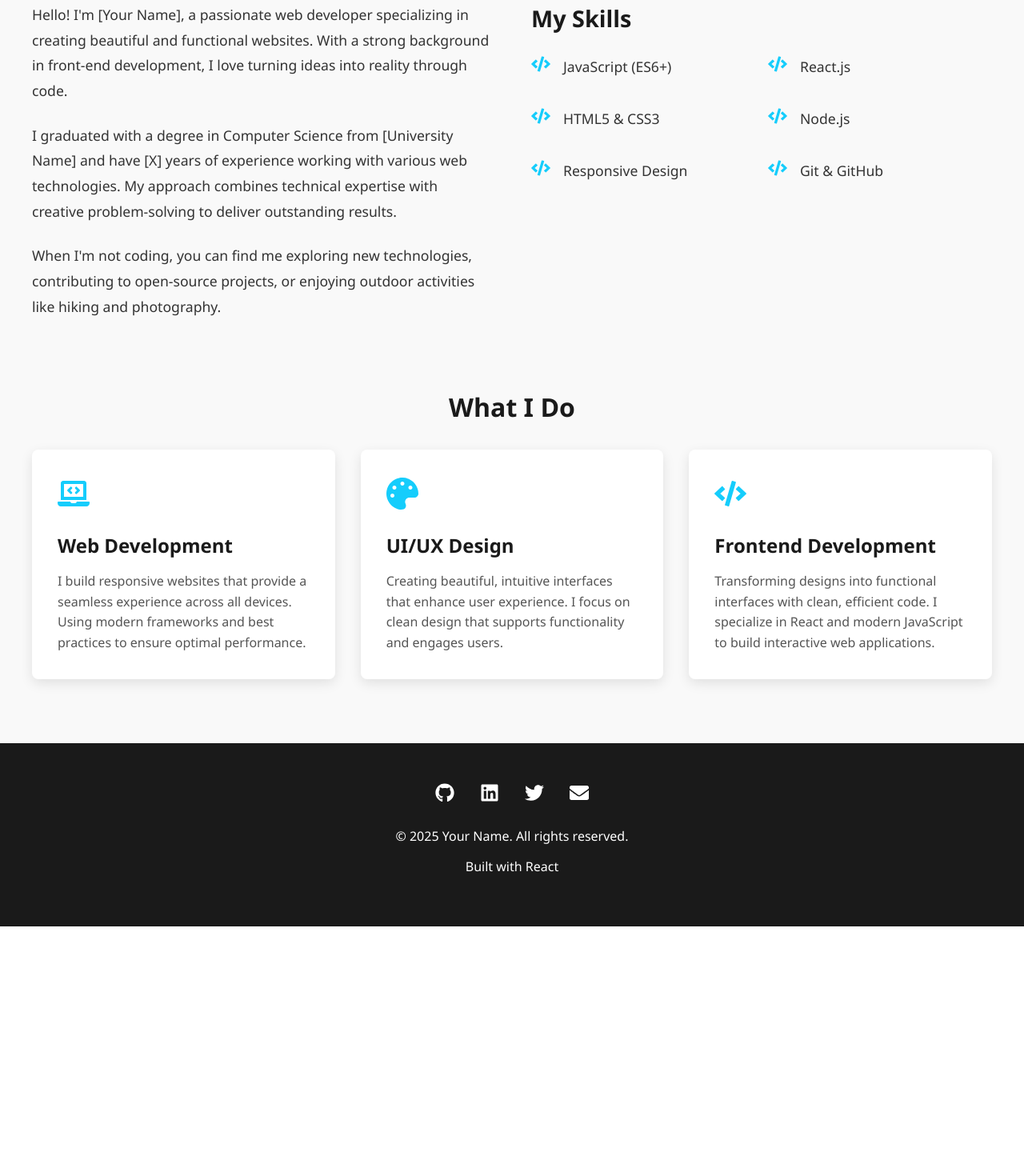
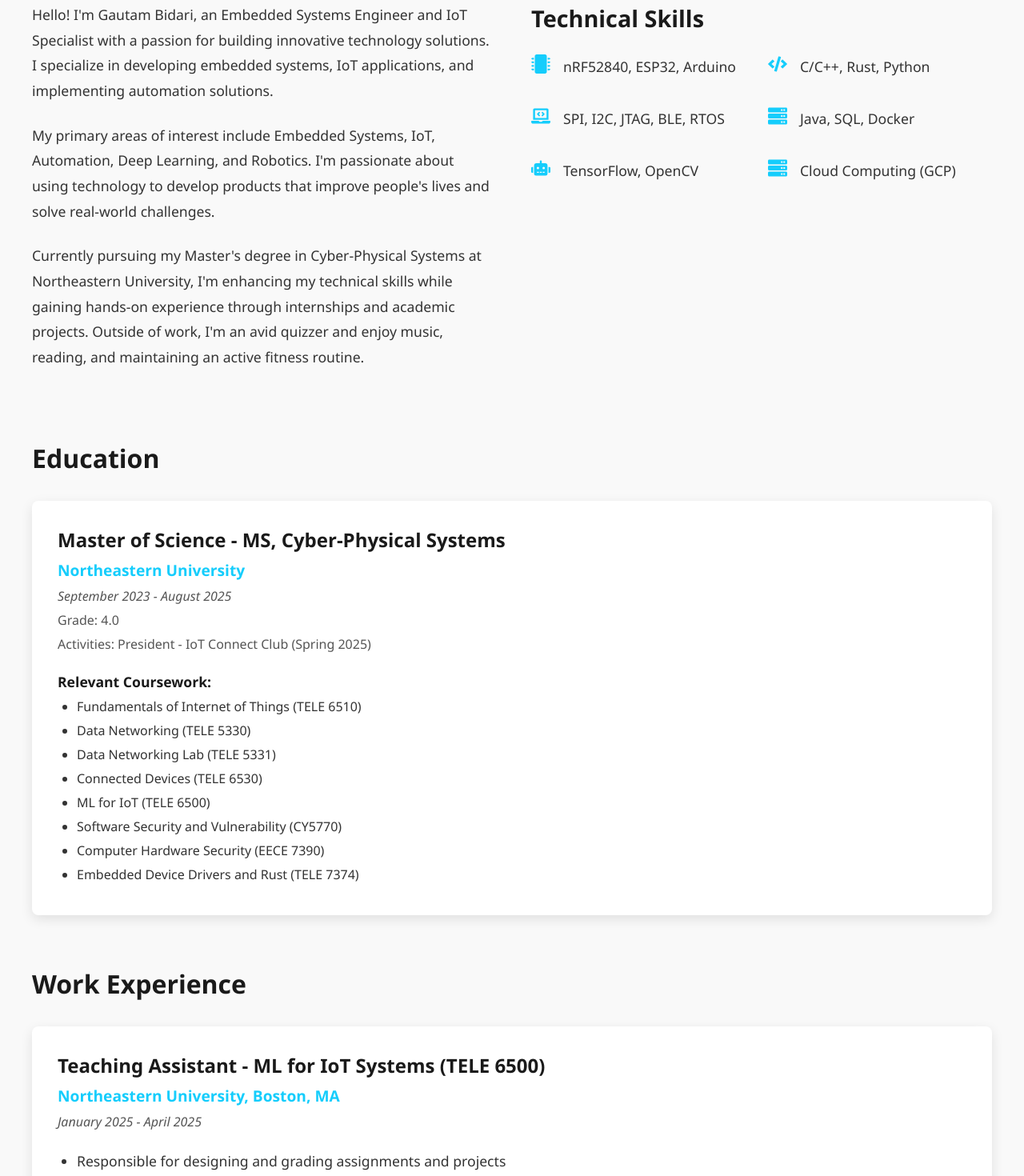
Before and after one commit to Gau17/react-portfolio, a React (Create React App) app: page /about in a window 1280 px wide. Shown: the part 260-1730 px from the top of the page at 80% size. Before the commit the page ends 1418 px from the top, so only its background shows below. Built offline with nearby package versions, Linux system fonts and the light colour scheme.

Commit message:
Update portfolio with personalized content and projects

```diff
--- a/src/pages/About.jsx
+++ b/src/pages/About.jsx
@@ -1,6 +1,6 @@
 import React from 'react';
 import styled from 'styled-components';
-import { FaCode, FaPalette, FaLaptopCode } from 'react-icons/fa';
+import { FaCode, FaLaptopCode, FaServer, FaMicrochip, FaRobot } from 'react-icons/fa';
 
 const AboutContainer = styled.div`
   padding: 5rem 2rem;
@@ -70,57 +70,126 @@ const SkillName = styled.p`
   color: #333;
 `;
 
-const ServicesSection = styled.div`
+const SectionContainer = styled.div`
   margin-top: 4rem;
   max-width: 1200px;
   margin: 4rem auto 0;
 `;
 
-const ServicesTitle = styled.h3`
+const SectionTitle = styled.h3`
   font-size: 2rem;
-  text-align: center;
   margin-bottom: 2rem;
   color: #1a1a1a;
 `;
 
-const ServicesGrid = styled.div`
-  display: grid;
-  grid-template-columns: repeat(3, 1fr);
-  grid-gap: 2rem;
-
-  @media screen and (max-width: 768px) {
-    grid-template-columns: 1fr;
-  }
+const ExperienceContainer = styled.div`
+  display: flex;
+  flex-direction: column;
+  gap: 2rem;
 `;
 
-const ServiceCard = styled.div`
+const ExperienceItem = styled.div`
   background: #fff;
   padding: 2rem;
   border-radius: 8px;
   box-shadow: 0 5px 15px rgba(0, 0, 0, 0.1);
-  transition: transform 0.3s ease;
-
-  &:hover {
-    transform: translateY(-10px);
-  }
 `;
 
-const ServiceIcon = styled.div`
-  font-size: 2.5rem;
-  margin-bottom: 1rem;
-  color: #15cdfc;
+const ExperienceHeader = styled.div`
+  margin-bottom: 1.5rem;
 `;
 
-const ServiceTitle = styled.h4`
+const ExperienceTitle = styled.h4`
   font-size: 1.5rem;
-  margin-bottom: 1rem;
   color: #1a1a1a;
+  margin-bottom: 0.5rem;
 `;
 
-const ServiceDescription = styled.p`
+const ExperienceCompany = styled.h5`
+  font-size: 1.2rem;
+  color: #15cdfc;
+  margin-bottom: 0.5rem;
+`;
+
+const ExperienceDate = styled.p`
   font-size: 1rem;
   color: #555;
+  font-style: italic;
+`;
+
+const ExperienceDescription = styled.ul`
+  padding-left: 1.5rem;
+`;
+
+const ExperiencePoint = styled.li`
+  font-size: 1.1rem;
+  color: #333;
+  margin-bottom: 0.75rem;
   line-height: 1.6;
+`;
+
+const EducationContainer = styled.div`
+  display: flex;
+  flex-direction: column;
+  gap: 2rem;
+`;
+
+const EducationItem = styled.div`
+  background: #fff;
+  padding: 2rem;
+  border-radius: 8px;
+  box-shadow: 0 5px 15px rgba(0, 0, 0, 0.1);
+`;
+
+const EducationHeader = styled.div`
+  margin-bottom: 1.5rem;
+`;
+
+const EducationDegree = styled.h4`
+  font-size: 1.5rem;
+  color: #1a1a1a;
+  margin-bottom: 0.5rem;
+`;
+
+const EducationInstitution = styled.h5`
+  font-size: 1.2rem;
+  color: #15cdfc;
+  margin-bottom: 0.5rem;
+`;
+
+const EducationDate = styled.p`
+  font-size: 1rem;
+  color: #555;
+  font-style: italic;
+  margin-bottom: 0.5rem;
+`;
+
+const EducationGrade = styled.p`
+  font-size: 1rem;
+  color: #555;
+  margin-bottom: 0.5rem;
+`;
+
+const EducationActivities = styled.p`
+  font-size: 1rem;
+  color: #555;
+  margin-bottom: 1rem;
+`;
+
+const CourseworkTitle = styled.h6`
+  font-size: 1.1rem;
+  color: #1a1a1a;
+  margin-bottom: 0.5rem;
+`;
+
+const CourseList = styled.ul`
+  padding-left: 1.5rem;
+`;
+
+const CourseItem = styled.li`
+  font-size: 1rem;
+  color: #333;
+  margin-bottom: 0.5rem;
 `;
 
 const About = () => {
@@ -130,104 +199,163 @@ const About = () => {
       <AboutContent>
         <AboutText>
           <AboutParagraph>
-            Hello! I'm [Your Name], a passionate web developer specializing in
-            creating beautiful and functional websites. With a strong background
-            in front-end development, I love turning ideas into reality through code.
+            Hello! I'm Gautam Bidari, an Embedded Systems Engineer and IoT Specialist with a passion
+            for building innovative technology solutions. I specialize in developing embedded systems,
+            IoT applications, and implementing automation solutions.
           </AboutParagraph>
           <AboutParagraph>
-            I graduated with a degree in Computer Science from [University Name]
-            and have [X] years of experience working with various web technologies.
-            My approach combines technical expertise with creative problem-solving
-            to deliver outstanding results.
+            My primary areas of interest include Embedded Systems, IoT, Automation, Deep Learning, and Robotics.
+            I'm passionate about using technology to develop products that improve people's lives and solve
+            real-world challenges.
           </AboutParagraph>
           <AboutParagraph>
-            When I'm not coding, you can find me exploring new technologies,
-            contributing to open-source projects, or enjoying outdoor activities
-            like hiking and photography.
+            Currently pursuing my Master's degree in Cyber-Physical Systems at Northeastern University,
+            I'm enhancing my technical skills while gaining hands-on experience through internships
+            and academic projects. Outside of work, I'm an avid quizzer and enjoy music, reading, and
+            maintaining an active fitness routine.
           </AboutParagraph>
         </AboutText>
 
         <SkillsSection>
-          <SkillsTitle>My Skills</SkillsTitle>
+          <SkillsTitle>Technical Skills</SkillsTitle>
           <SkillsList>
             <SkillItem>
               <SkillIcon>
-                <FaCode />
+                <FaMicrochip />
               </SkillIcon>
-              <SkillName>JavaScript (ES6+)</SkillName>
+              <SkillName>nRF52840, ESP32, Arduino</SkillName>
             </SkillItem>
             <SkillItem>
               <SkillIcon>
                 <FaCode />
               </SkillIcon>
-              <SkillName>React.js</SkillName>
+              <SkillName>C/C++, Rust, Python</SkillName>
             </SkillItem>
             <SkillItem>
               <SkillIcon>
-                <FaCode />
+                <FaLaptopCode />
               </SkillIcon>
-              <SkillName>HTML5 & CSS3</SkillName>
+              <SkillName>SPI, I2C, JTAG, BLE, RTOS</SkillName>
             </SkillItem>
             <SkillItem>
               <SkillIcon>
-                <FaCode />
+                <FaServer />
               </SkillIcon>
-              <SkillName>Node.js</SkillName>
+              <SkillName>Java, SQL, Docker</SkillName>
             </SkillItem>
             <SkillItem>
               <SkillIcon>
-                <FaCode />
+                <FaRobot />
               </SkillIcon>
-              <SkillName>Responsive Design</SkillName>
+              <SkillName>TensorFlow, OpenCV</SkillName>
             </SkillItem>
             <SkillItem>
               <SkillIcon>
-                <FaCode />
+                <FaServer />
               </SkillIcon>
-              <SkillName>Git & GitHub</SkillName>
+              <SkillName>Cloud Computing (GCP)</SkillName>
             </SkillItem>
           </SkillsList>
         </SkillsSection>
       </AboutContent>
 
-      <ServicesSection>
-        <ServicesTitle>What I Do</ServicesTitle>
-        <ServicesGrid>
-          <ServiceCard>
-            <ServiceIcon>
-              <FaLaptopCode />
-            </ServiceIcon>
-            <ServiceTitle>Web Development</ServiceTitle>
-            <ServiceDescription>
-              I build responsive websites that provide a seamless experience across
-              all devices. Using modern frameworks and best practices to ensure
-              optimal performance.
-            </ServiceDescription>
-          </ServiceCard>
+      <SectionContainer>
+        <SectionTitle>Education</SectionTitle>
+        <EducationContainer>
+          <EducationItem>
+            <EducationHeader>
+              <EducationDegree>Master of Science - MS, Cyber-Physical Systems</EducationDegree>
+              <EducationInstitution>Northeastern University</EducationInstitution>
+              <EducationDate>September 2023 - August 2025</EducationDate>
+              <EducationGrade>Grade: 4.0</EducationGrade>
+              <EducationActivities>Activities: President - IoT Connect Club (Spring 2025)</EducationActivities>
+            </EducationHeader>
+            <CourseworkTitle>Relevant Coursework:</CourseworkTitle>
+            <CourseList>
+              <CourseItem>Fundamentals of Internet of Things (TELE 6510)</CourseItem>
+              <CourseItem>Data Networking (TELE 5330)</CourseItem>
+              <CourseItem>Data Networking Lab (TELE 5331)</CourseItem>
+              <CourseItem>Connected Devices (TELE 6530)</CourseItem>
+              <CourseItem>ML for IoT (TELE 6500)</CourseItem>
+              <CourseItem>Software Security and Vulnerability (CY5770)</CourseItem>
+              <CourseItem>Computer Hardware Security (EECE 7390)</CourseItem>
+              <CourseItem>Embedded Device Drivers and Rust (TELE 7374)</CourseItem>
+            </CourseList>
+          </EducationItem>
+        </EducationContainer>
+      </SectionContainer>
 
-          <ServiceCard>
-            <ServiceIcon>
-              <FaPalette />
-            </ServiceIcon>
-            <ServiceTitle>UI/UX Design</ServiceTitle>
-            <ServiceDescription>
-              Creating beautiful, intuitive interfaces that enhance user experience.
-              I focus on clean design that supports functionality and engages users.
-            </ServiceDescription>
-          </ServiceCard>
+      <SectionContainer>
+        <SectionTitle>Work Experience</SectionTitle>
+        <ExperienceContainer>
+          <ExperienceItem>
+            <ExperienceHeader>
+              <ExperienceTitle>Teaching Assistant - ML for IoT Systems (TELE 6500)</ExperienceTitle>
+              <ExperienceCompany>Northeastern University, Boston, MA</ExperienceCompany>
+              <ExperienceDate>January 2025 - April 2025</ExperienceDate>
+            </ExperienceHeader>
+            <ExperienceDescription>
+              <ExperiencePoint>Responsible for designing and grading assignments and projects</ExperiencePoint>
+              <ExperiencePoint>Conducted weekly lab sessions using Python and frameworks like SKTime and SKForecast</ExperiencePoint>
+            </ExperienceDescription>
+          </ExperienceItem>
 
-          <ServiceCard>
-            <ServiceIcon>
-              <FaCode />
-            </ServiceIcon>
-            <ServiceTitle>Frontend Development</ServiceTitle>
-            <ServiceDescription>
-              Transforming designs into functional interfaces with clean, efficient code.
-              I specialize in React and modern JavaScript to build interactive web applications.
-            </ServiceDescription>
-          </ServiceCard>
-        </ServicesGrid>
-      </ServicesSection>
+          <ExperienceItem>
+            <ExperienceHeader>
+              <ExperienceTitle>Embedded Software Engineering Intern</ExperienceTitle>
+              <ExperienceCompany>Woods Hole Oceanographic Institute (WHOI), Woods Hole, MA</ExperienceCompany>
+              <ExperienceDate>June 2024 - December 2024</ExperienceDate>
+            </ExperienceHeader>
+            <ExperienceDescription>
+              <ExperiencePoint>Designed, built and field-tested a low-cost, high-precision optical pH sensor having 3rd decimal place precision and sampling rate 2x other devices</ExperiencePoint>
+              <ExperiencePoint>Designed, manufactured and assembled prototype PCBs using KiCad and JLCPCB</ExperiencePoint>
+              <ExperiencePoint>Wrote embedded C firmware libraries for nRF52840 MCU (ARM Cortex-M4) following a test driven development framework and MISRA C 2012 guidelines</ExperiencePoint>
+              <ExperiencePoint>Developed an interactive python-based GUI to control sensor components via BLE or Serial interface and plot sensor data in real-time</ExperiencePoint>
+              <ExperiencePoint>Wrote comprehensive unit and component tests using Unity framework</ExperiencePoint>
+              <ExperiencePoint>Documented UML and system state diagrams and used event driven architecture principles and design patterns</ExperiencePoint>
+              <ExperiencePoint>Interfaced sensor with Bristlemouth Dev Kit and Sofar Spotter for cellular/satellite connectivity</ExperiencePoint>
+              <ExperiencePoint>Collaborated with Lowell Instruments LLC to interface sensor with their commercial Deck Data Hub using BLE, enhancing deployment capabilities</ExperiencePoint>
+            </ExperienceDescription>
+          </ExperienceItem>
+
+          <ExperienceItem>
+            <ExperienceHeader>
+              <ExperienceTitle>Teaching Assistant - Data Networking (TELE 5330)</ExperienceTitle>
+              <ExperienceCompany>Northeastern University, Boston, MA</ExperienceCompany>
+              <ExperienceDate>January 2024 - April 2024</ExperienceDate>
+            </ExperienceHeader>
+            <ExperienceDescription>
+              <ExperiencePoint>Responsible for designing and grading assignments, projects, and viva evaluations</ExperiencePoint>
+              <ExperiencePoint>Conducted weekly Networking Lab sessions using Cisco Packet Tracer and Ubuntu Linux</ExperiencePoint>
+            </ExperienceDescription>
+          </ExperienceItem>
+
+          <ExperienceItem>
+            <ExperienceHeader>
+              <ExperienceTitle>Java Backend Developer</ExperienceTitle>
+              <ExperienceCompany>Deloitte Consulting, India</ExperienceCompany>
+              <ExperienceDate>June 2022 - August 2023</ExperienceDate>
+            </ExperienceHeader>
+            <ExperienceDescription>
+              <ExperiencePoint>Awarded Deloitte Applause Award for end-to-end implementation of core modules supporting 5+ business use cases (0 critical post-deployment defects)</ExperiencePoint>
+              <ExperiencePoint>Built 20+ REST endpoints using Spring Boot Microservices with 99.9% uptime SLA. Containerized deployment using Docker and Google Kubernetes Engine (GKE)</ExperiencePoint>
+              <ExperiencePoint>Utilized Git, Jenkins and Jira for CI/CD flows across Dev/QA/Prod and Project Management in an Agile Framework</ExperiencePoint>
+            </ExperienceDescription>
+          </ExperienceItem>
+
+          <ExperienceItem>
+            <ExperienceHeader>
+              <ExperienceTitle>Embedded Software Engineering Intern</ExperienceTitle>
+              <ExperienceCompany>Millennium Semiconductors, India</ExperienceCompany>
+              <ExperienceDate>June 2021 - August 2021</ExperienceDate>
+            </ExperienceHeader>
+            <ExperienceDescription>
+              <ExperiencePoint>Successfully prototyped a wearable, low-cost, bluetooth-enabled patient monitoring system</ExperiencePoint>
+              <ExperiencePoint>Bare metal development on nRF52840 MCU using Segger Embedded System IDE w/ JTAG debugger and protocols like SPI, I2C, BLE</ExperiencePoint>
+            </ExperienceDescription>
+          </ExperienceItem>
+        </ExperienceContainer>
+      </SectionContainer>
     </AboutContainer>
   );
 };
--- a/src/pages/Projects.jsx
+++ b/src/pages/Projects.jsx
@@ -102,44 +102,105 @@ const LinkIcon = styled.span`
   font-size: 1.1rem;
 `;
 
+const ProjectDate = styled.p`
+  font-size: 0.9rem;
+  color: #777;
+  font-style: italic;
+  margin-bottom: 0.75rem;
+`;
+
 const Projects = () => {
-  // Example project data - Replace with your own projects
+  // Project data based on Gautam's specific projects
   const projects = [
     {
       id: 1,
-      title: 'E-Commerce Website',
-      description: 'A fully responsive e-commerce platform built with React and Node.js.',
-      tech: ['React', 'Node.js', 'Express', 'MongoDB'],
+      title: 'Embedded Linux Device Driver Development',
+      date: 'Jan 2025 - April 2025',
+      description: 'Developed Linux device drivers for sysfs, proc, and ioctl to manipulate RPi 4 GPIO ports using memory mapped IO and bit manipulation for PWM control.',
+      tech: ['Linux Device Drivers', 'Yocto', 'Rust', 'GPIO', 'Raspberry Pi'],
       github: 'https://github.com',
-      demo: 'https://example.com',
-      image: '',  // Add your project image path here
+      demo: '#',
+      image: '',
     },
     {
       id: 2,
-      title: 'Task Management App',
-      description: 'A task management application with drag and drop functionality.',
-      tech: ['React', 'Redux', 'Firebase'],
+      title: 'MITRE E-CTF 2025 (Team NEU1)',
+      date: 'Jan 2025 - April 2025',
+      description: 'Designed a secure Satellite Communication System based on MAX78000 (Arm Cortex-M4) MCU. Implemented end-to-end encryption using ChaCha20Poly1305 for AEAD. Ranked top 20 out of 120+ teams.',
+      tech: ['Embedded Security', 'ChaCha20Poly1305', 'SHA512 HKDF', 'MAX78000', 'Hardware Security'],
       github: 'https://github.com',
-      demo: 'https://example.com',
-      image: '',  // Add your project image path here
+      demo: '#',
+      image: '',
     },
     {
       id: 3,
-      title: 'Weather Dashboard',
-      description: 'A weather application that shows current and forecasted weather data.',
-      tech: ['JavaScript', 'CSS', 'Weather API'],
+      title: 'Matter-enabled Patient Monitoring System',
+      date: 'Sep 2024 - Oct 2024',
+      description: 'Winner - Silicon Labs Matter Developer Challenge; Featured in SiLabs WorksWith Conference. Redesigned Matter over Thread for critical-care environments with 40% lower energy consumption than WiFi.',
+      tech: ['IoT', 'Matter', 'Thread', 'Arduino Nano', 'SPI', 'I2C'],
       github: 'https://github.com',
-      demo: 'https://example.com',
-      image: '',  // Add your project image path here
+      demo: '#',
+      image: '',
     },
     {
       id: 4,
-      title: 'Portfolio Website',
-      description: 'A personal portfolio website showcasing my projects and skills.',
-      tech: ['React', 'Styled Components'],
+      title: 'Time Series Forecasting',
+      date: 'Jan 2024 - Feb 2024',
+      description: 'Forecasted energy consumption using PJM Energy Dataset and models such as Exponential Smoothing, Holt-Winters, AR, MA, ARMA, ARIMA, SARIMA and XGBoost.',
+      tech: ['Time Series', 'Forecasting', 'ARIMA', 'SARIMA', 'XGBoost', 'Python'],
       github: 'https://github.com',
-      demo: 'https://example.com',
-      image: '',  // Add your project image path here
+      demo: '#',
+      image: '',
+    },
+    {
+      id: 5,
+      title: 'IoT Smart Home Thermal Management System',
+      date: 'Jan 2024 - April 2024',
+      description: 'Designed an IoT control system using temperature, humidity, and pressure sensors with automated HVAC controls via MQTT. Applied ML algorithms for predictive maintenance to reduce downtime by 30%.',
+      tech: ['IoT', 'MQTT', 'Edge AI', 'Raspberry Pi', 'Redis'],
+      github: 'https://github.com',
+      demo: '#',
+      image: '',
+    },
+    {
+      id: 6,
+      title: 'Linux Based Intranet Design',
+      date: 'Nov 2023 - Dec 2023',
+      description: 'Configured DHCP, DNS (BIND9), Web server, and implemented IPSec VPN in tunnel mode between Linux machines. Created Network File System for file sharing between server and client.',
+      tech: ['Linux', 'DHCP', 'DNS', 'BIND9', 'IPSec VPN', 'Apache2'],
+      github: 'https://github.com',
+      demo: '#',
+      image: '',
+    },
+    {
+      id: 7,
+      title: 'Organizational Network Design',
+      date: 'Oct 2023 - Nov 2023',
+      description: 'Designed inter-connectivity for a 5-location organization, addressing bandwidth (EtherChannel), redundancy (STP, HSRP), and latency concerns using Cisco Packet Tracer.',
+      tech: ['Network Design', 'OSPF', 'EIGRP', 'VLANs', 'ACLs', 'Cisco'],
+      github: 'https://github.com',
+      demo: '#',
+      image: '',
+    },
+    {
+      id: 8,
+      title: 'Real Time Audio Synchronization',
+      date: 'Aug 2021 - Feb 2022',
+      description: 'Published in IEEE Xplore. Designed a system that can recognize a song by recording a small snippet of it and automatically synchronize lag-free playback with 86% detection accuracy.',
+      tech: ['Digital Signal Processing', 'FFT', 'DWT', 'Audio Fingerprinting', 'Synchronization'],
+      github: 'https://github.com',
+      demo: '#',
+      image: '',
+    },
+    {
+      id: 9,
+      title: 'Mask Module for Remote Health Monitoring',
+      date: 'May 2021 - June 2021',
+      description: 'Patent Application Published (No: 202221031954). Designed an ESP32 based multi-sensor smart module with BLE capability to track vital signs and reduce infection risk by up to 50%.',
+      tech: ['ESP32', 'BLE', 'Healthcare IoT', 'Android App', 'Remote Monitoring'],
+      github: 'https://github.com',
+      demo: '#',
+      image: '',
     },
   ];
 
@@ -152,6 +213,7 @@ const Projects = () => {
             <ProjectImage bg={project.image} />
             <ProjectInfo>
               <ProjectTitle>{project.title}</ProjectTitle>
+              <ProjectDate>{project.date}</ProjectDate>
               <ProjectDescription>{project.description}</ProjectDescription>
               <ProjectTech>
                 {project.tech.map((tech, index) => (
@@ -169,7 +231,7 @@ const Projects = () => {
                   <LinkIcon>
                     <FaExternalLinkAlt />
                   </LinkIcon>
-                  Live Demo
+                  Details
                 </ProjectLink>
               </ProjectLinks>
             </ProjectInfo>
```
Also changed, not shown: src/pages/Contact.jsx (+5 -5 lines), src/pages/Home.jsx (+4 -4 lines).
